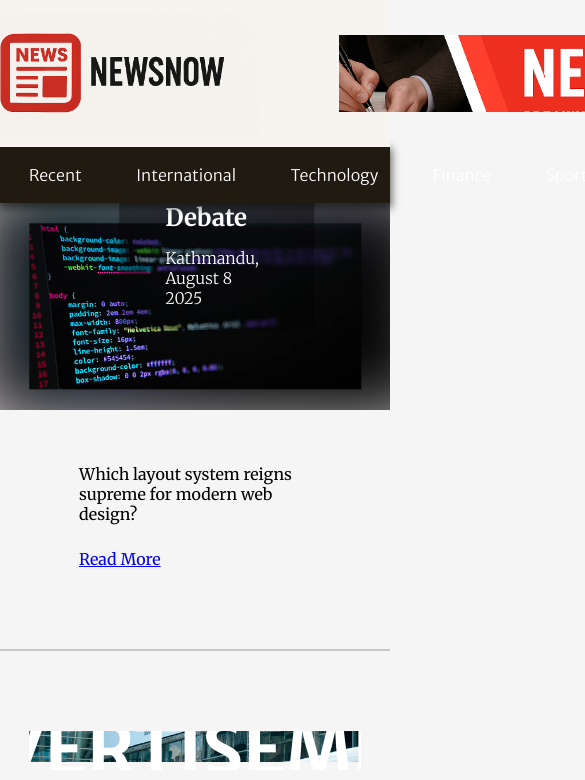
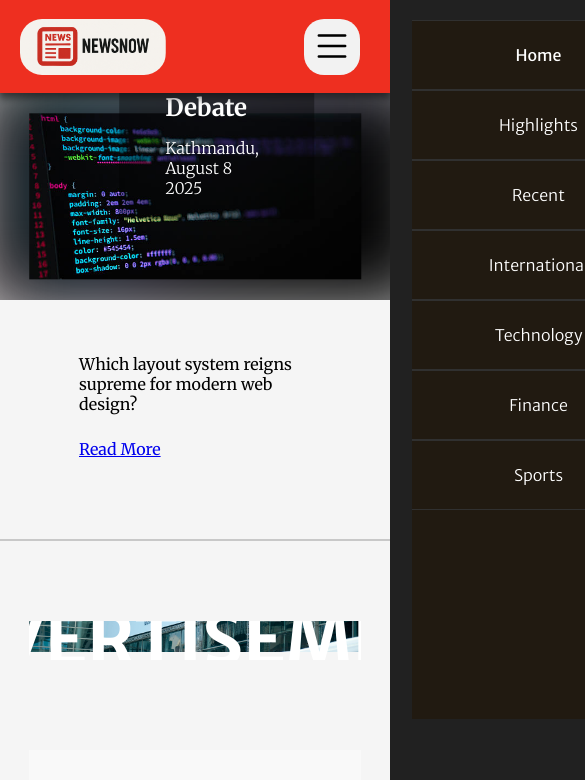
Before and after one commit to McAietherin/News-Outlet, a React (Vite) app: page / in a window 390 px wide. Shown: the top 780 px of the page, 585 px wide, since content can reach past the window. Built offline with nearby package versions, Linux system fonts and the light colour scheme.

Commit message:
12; added mobile menu and responsiveness

```diff
--- a/index.html
+++ b/index.html
@@ -7,6 +7,7 @@
   <link rel="icon" type="image/svg+xml"
     href="https://tse1.mm.bing.net/th/id/OIP.j0T1x6TvlJ3pibIGknU9YgAAAA?rs=1&pid=ImgDetMain&o=7&rm=3" />
   <meta name="viewport" content="width=device-width, initial-scale=1.0" />
+  <link rel="stylesheet" href="https://cdn.jsdelivr.net/npm/bootstrap-icons@1.13.1/font/bootstrap-icons.min.css">
   <title>NEWSNOW the only trustable news outlet in the modern age. Providing reliable news since our founding</title>
 </head>
 
--- a/src/App.jsx
+++ b/src/App.jsx
@@ -1,4 +1,4 @@
-import { useState } from 'react'
+import { useEffect, useRef, useState } from 'react'
 import './App.css'
 import logo from './assets/logo.png'
 import banner from './assets/banner.png'
@@ -8,7 +8,27 @@ import { Link, useLocation } from 'react-router-dom'
 
 function App() {
   const [count, setCount] = useState(0)
+  const [moved, setMoved] = useState(false)
+  const mennavsRef = useRef(null)
   const location = useLocation()
+  const handleMenuClick = () => {
+    setMoved(true);
+  }
+  useEffect(() => {
+    const handleClickOutside = (event) => {
+      if (mennavsRef.current && !mennavsRef.current.contains(event.target)) {
+        setMoved(false);
+      }
+    };
+
+    if (moved) {
+      document.addEventListener("mousedown", handleClickOutside);
+    }
+
+    return () => {
+      document.removeEventListener("mousedown", handleClickOutside);
+    };
+  }, [moved]);
 
   const navLinks = [
     { to: '/', label: 'Home' },
@@ -19,7 +39,6 @@ function App() {
     { to: '/finance', label: 'Finance' },
     { to: '/sports', label: 'Sports' },
   ];
-
   return (
     <>
       <header>
@@ -27,11 +46,31 @@ function App() {
           <Link to={'/'}><div id='logo'>
             <img src={logo} alt="logo" />
           </div></Link>
-          <Link to={'/'}><div id='banner'>
+          <Link to={'/'} id='randoguy'><div id='banner'>
             <img src={banner} alt="banner" />
           </div></Link>
+          <div id='menu' onClick={handleMenuClick}>
+            <div id='menicons'><i class="bi bi-list thing"></i></div>
+          </div>
         </div>
       </header>
+      <div id='mennavs' ref={mennavsRef}
+        style={{
+          transition: "right 0.6s ease",
+          right: moved ? "0px" : "-297px"
+        }}
+      >
+        <ul>
+          {navLinks.map(link => (
+            <li
+              key={link.to}
+              className={location.pathname === link.to ? 'slcted' : ''}
+            >
+              <Link to={link.to}>{link.label}</Link>
+            </li>
+          ))}
+        </ul>
+      </div>
       <nav>
         <div className='cont2'>
           <ul>
--- a/src/index.css
+++ b/src/index.css
@@ -457,13 +457,14 @@ body {
   z-index: -1;
 }
 
-.imgur{
+.imgur {
   height: 500px;
   background-size: cover;
   background-position: center;
 }
 
-.flegges, .flegges2{
+.flegges,
+.flegges2 {
   width: 85%;
   margin: auto;
   display: grid;
@@ -471,24 +472,131 @@ body {
   margin-bottom: 80px;
 }
 
-.flegges{
+.flegges {
   grid-template-columns: 3fr 2fr;
   margin-top: 50px;
 }
 
-.summs{
+.summs {
   margin-top: 25px;
 }
 
-.sms{
+.sms {
   margin-top: 5px;
 }
 
-.flegges2{
+.flegges2 {
   grid-template-columns: 2fr 3fr;
 }
 
 
-.spacer{
+.spacer {
   margin: 25px 0;
 }
+
+#menu {
+  display: none;
+}
+
+#mennavs {
+  display: none;
+}
+
+@media (max-width: 900px) {
+  header {
+    background-color: #ee2f20;
+    height: 93px;
+    width: 100%;
+    box-shadow: 0 3px 8px 2px #0000008f;
+    position: sticky;
+    top: 0px;
+    z-index: 1;
+  }
+
+  #logo {
+    position: relative;
+    border-radius: 22px;
+    max-width: 50%;
+    display: flex;
+    align-items: center;
+    justify-content: center;
+    height: 56px;
+  }
+
+  #logo img {
+    width: 100%;
+    position: absolute;
+    top: 50%;
+    left: 50%;
+    transform: translate(-50%, -50%);
+  }
+
+  #randoguy {
+    display: none;
+  }
+
+  #menu {
+    display: block;
+    width: 56px;
+    height: 56px;
+    background-color: #f2f2f2;
+    display: flex;
+    align-items: center;
+    justify-content: center;
+    border-radius: 20px;
+    position: relative;
+    left: -3%;
+  }
+  #menu i{
+    font-size: 42px;
+    font-weight: bold;
+  }
+
+  .cont {
+    max-width: 90%;
+    min-width: 65%;
+  }
+
+  nav {
+    display: none;
+  }
+
+  #mennavs {
+    display: flex;
+    position: fixed;
+    background-color: #212121;
+    height: 120vh;
+    z-index: 25;
+    top: 0;
+    width: 297px;
+  }
+
+  #mennavs ul {
+    list-style: none;
+    text-decoration: none;
+    color: white;
+    width: 85%;
+    margin: 20px auto;
+    height: 699px;
+    display: flex;
+    flex-direction: column;
+    background-color: #211a11;
+  }
+  #mennavs ul li{
+    width: 100%;
+    height: 70px;
+    border-top: 1px solid #303030;
+    border-bottom: 1px solid #303030;
+    display: flex;
+    align-items: center;
+    justify-content: center;
+  }
+
+  body {
+    width: 100%;
+  }
+
+  #root {
+    width: 100vw;
+  }
+}
```
